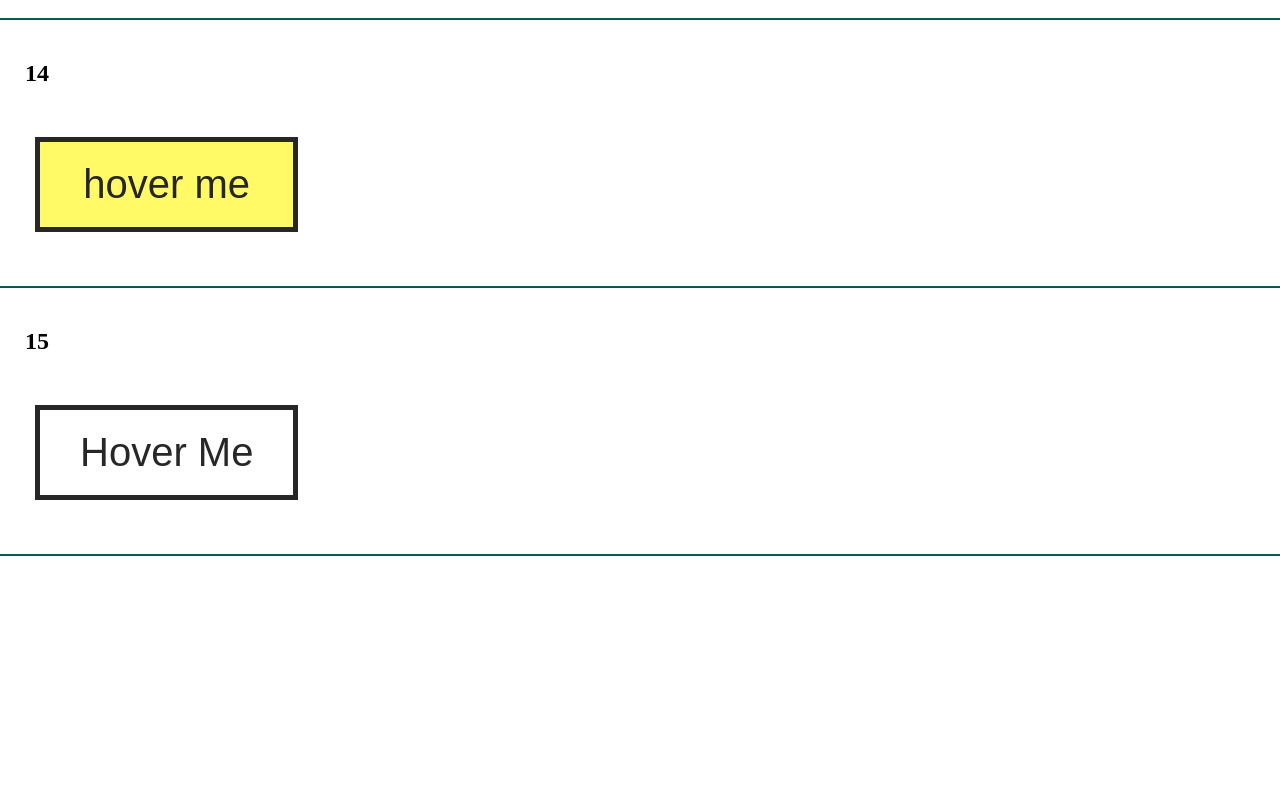
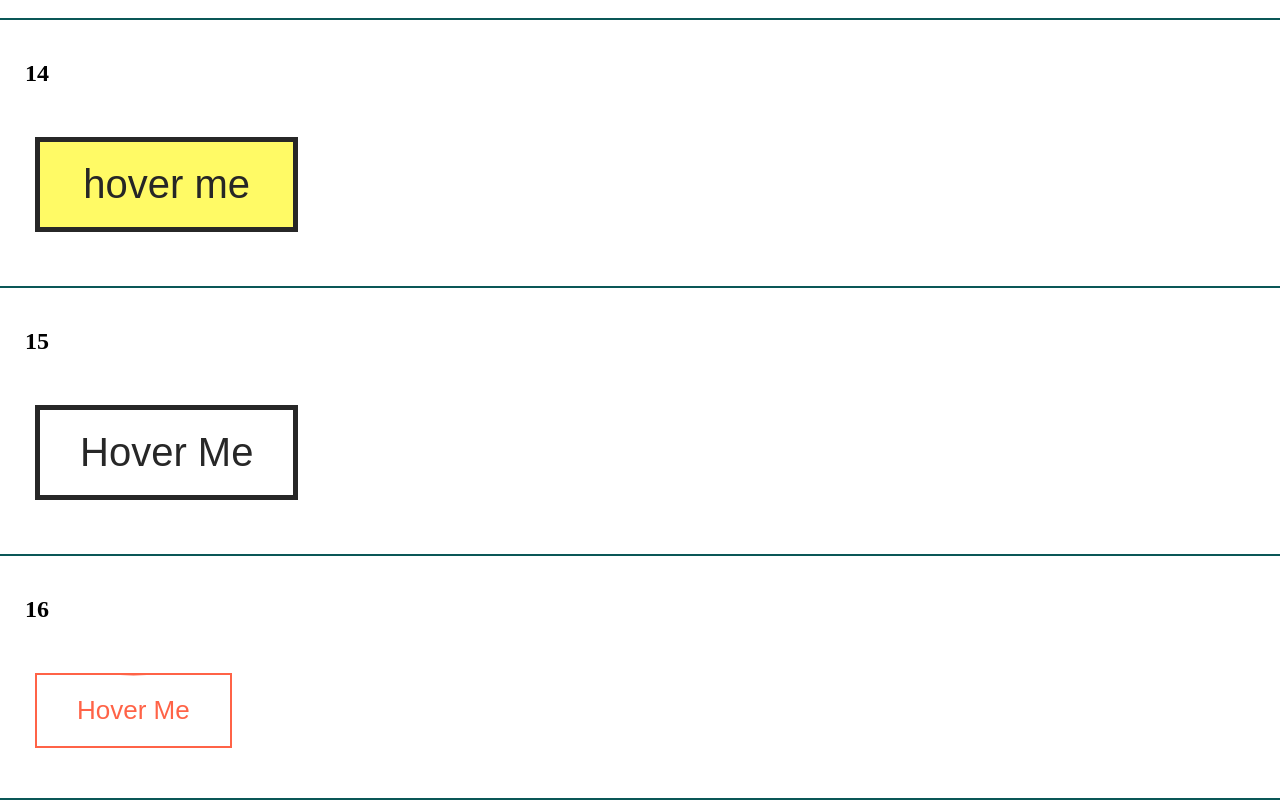
Before and after one commit to MariQerdika/Animations, a plain HTML site: page index.html in a window 1280 px wide. Shown: the part 3880-4680 px from the top of the page. Before the commit the page ends 4436 px from the top, so only its background shows below. Drawn offline with Linux system fonts and the light colour scheme.

Commit message:
add hover animation

```diff
--- /dev/null
+++ b/assets/sass/animations/_animation-sixteen.scss
@@ -0,0 +1,40 @@
+.animation-sixteen {
+
+    .btn {
+        border: 2px solid tomato;
+        background: none;
+        color: tomato;
+        padding: 20px 40px;
+        font-size: 26px;
+
+        cursor: pointer;
+        transition: all .5s;
+        position: relative;
+        overflow: hidden;
+        z-index: 1;
+        margin: 20px;
+
+        &::before {
+            content: "";
+            position:absolute;
+            left: 0;
+            top: 0;
+            width: 100%;
+            height: 150%;
+            background: tomato;
+           z-index: -1;
+            border-radius: 0 0 50% 50%;
+            transform: translateY(-100%);
+            transition: all 1s;
+        }
+        &:hover::before {
+
+             transform: translateY(0);
+             border-radius: 0;
+        }
+        &:hover {
+            color: #fff;
+        }
+    }
+
+}
--- a/assets/sass/main.scss
+++ b/assets/sass/main.scss
@@ -15,4 +15,5 @@
 @import "animations/_animation-thirteen";
 @import "animations/_animation-fourteen";
 @import "animations/_animation-fifteen";
+@import "animations/_animation-sixteen";
 @import "pages/_home";
--- a/index.html
+++ b/index.html
@@ -108,6 +108,12 @@
         </div>
         <a href="#">Hover Me</a>
     </div>
+    <div class="container animation-sixteen">
+        <div>
+            <h2 class="rotate">16</h2>
+        </div>
+        <button class="btn">Hover Me</button>
+    </div>
 
 </body>
 
```
Also changed, not shown: assets/css/main.css, 1 other file.
